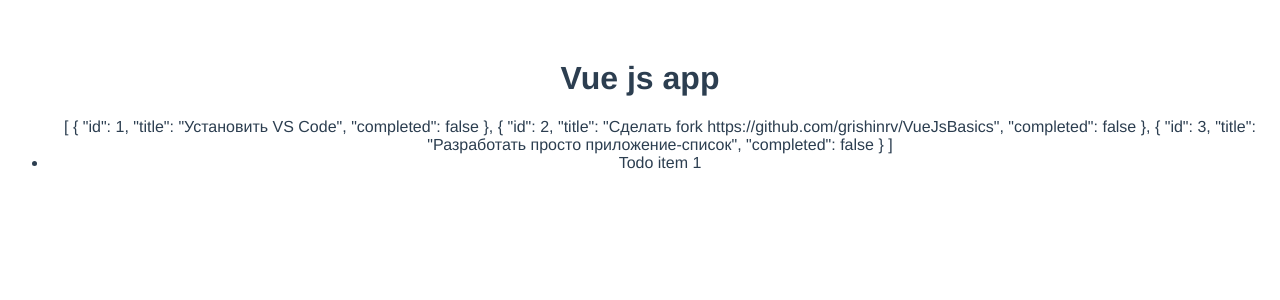
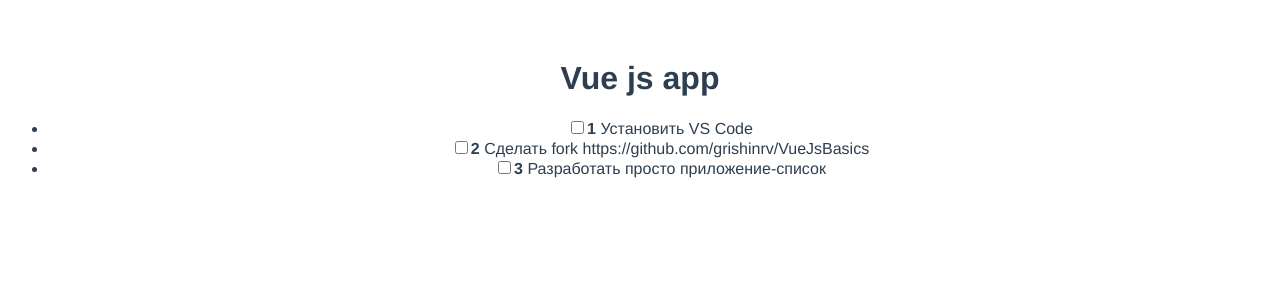
Before and after one commit to uniumdenis/VueJsBasics, a Vue app in the folder vue-app/: page / in a window 1280 px wide. Shown: the top 300 px of the page. Built offline with nearby package versions, Linux system fonts and the light colour scheme.

Commit message:
passing data to components

```diff
--- a/vue-app/src/components/ToDoItem.vue
+++ b/vue-app/src/components/ToDoItem.vue
@@ -1,5 +1,20 @@
 <template>
     <li>
-Todo item 1
+        <span>
+            <input type="checkbox">
+            <strong>{{todo.id}}</strong>
+            {{todo.title}}
+        </span>
     </li>
 </template>
+
+<script>
+export default {
+    props: {
+        todo:{
+            type: Object,
+            required: true
+        }
+    }
+}
+</script>
--- a/vue-app/src/components/ToDoList.vue
+++ b/vue-app/src/components/ToDoList.vue
@@ -1,8 +1,11 @@
 <template>
     <div>
         <ul>
-            {{todos}}
-            <ToDoItem/>
+            <ToDoItem
+                v-for="todo of todos"
+                v-bind:key="todo.id"
+                v-bind:todo="todo">
+            </ToDoItem>
         </ul>
     </div>
 </template>
```
